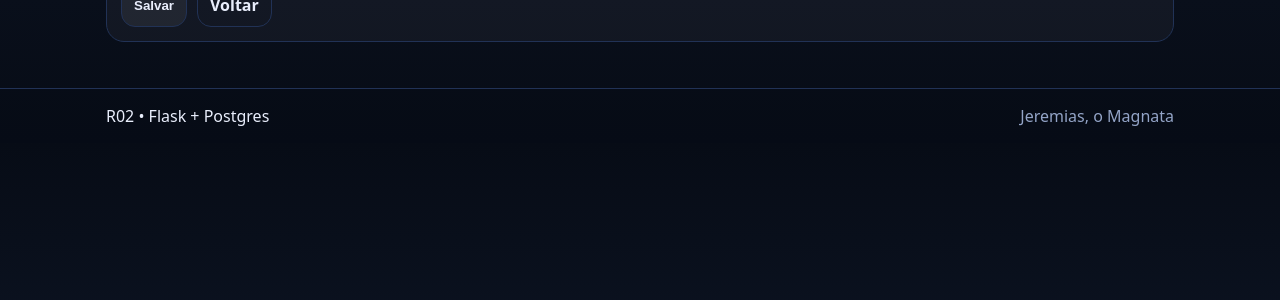
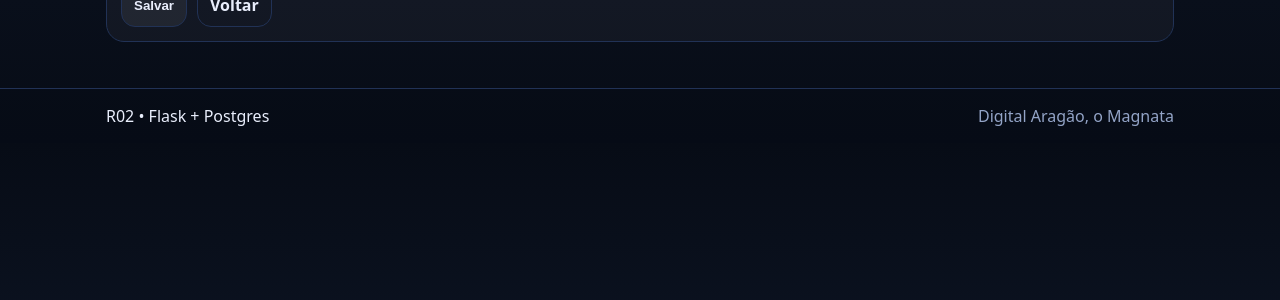
Before and after one commit to Jeremias-Aragao/Controle-Financeiro, a Flask app: page /config in a window 1280 px wide. Shown: the part 342-642 px from the top of the page. Run offline with Flask 3, Linux system fonts and the light colour scheme; a user stored in the database is signed in; tables that the repository leaves empty hold one stand-in row (values such as "Sample post").

Commit message:
Update base.html

```diff
--- a/templates/base.html
+++ b/templates/base.html
@@ -45,7 +45,7 @@
   <footer class="footer">
     <div class="container footer__inner">
       <span>R02 • Flask + Postgres</span>
-      <span class="muted">Jeremias, o Magnata</span>
+      <span class="muted">Digital Aragão, o Magnata</span>
     </div>
   </footer>
 </body>
```
